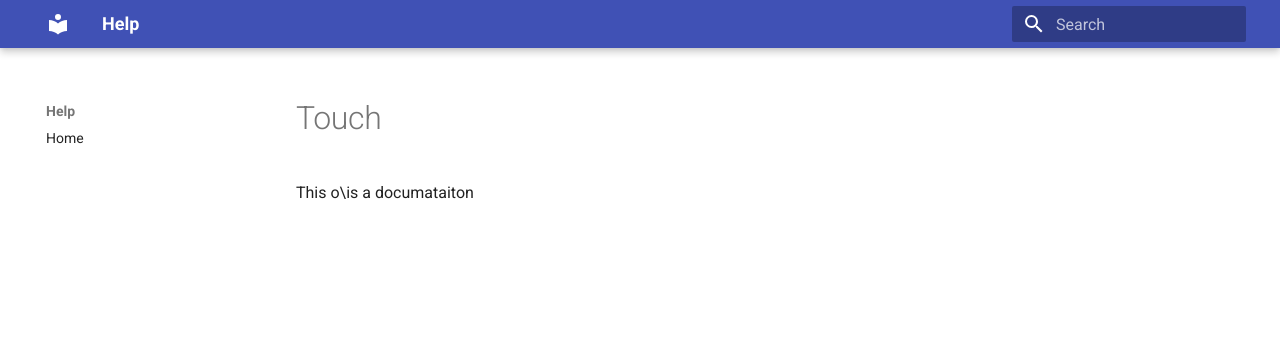
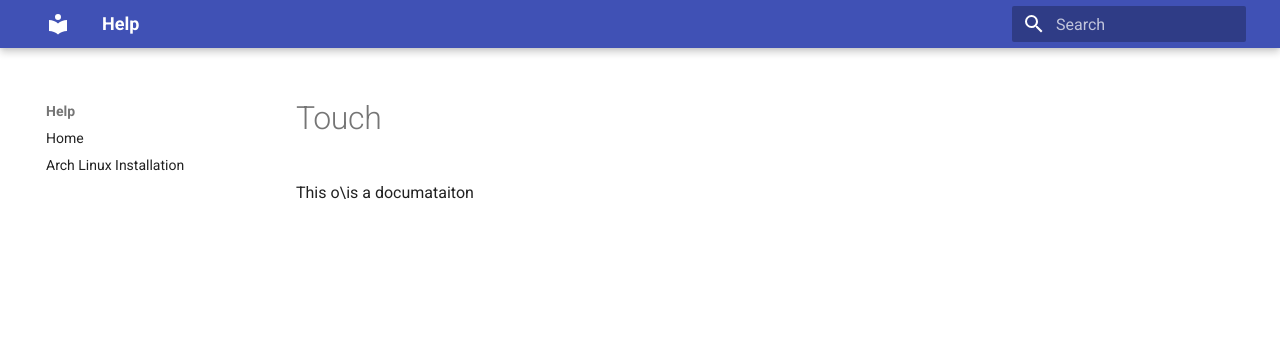
Before and after one commit to ram19890/frank, an MkDocs documentation site: the page built from docs/arch/touch.md, in a window 1280 px wide. Shown: the top 349 px of the page. Built offline with MkDocs 1.6.1 and Material for MkDocs 9.7.7, drawn with Linux system fonts in a browser that asks for light colours.

Commit message:
folder recreated

```diff
--- a/mkdocs.yml
+++ b/mkdocs.yml
@@ -3,3 +3,4 @@ theme:
     name: material
 nav:
   - Home: index.md
+  - Arch Linux Installation: arch
```
Also changed, not shown: docs/arch/touch.md (renamed from docs/Arch Installation Linux/touch.md).
